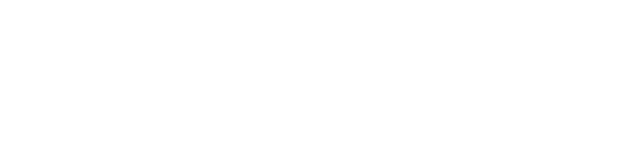
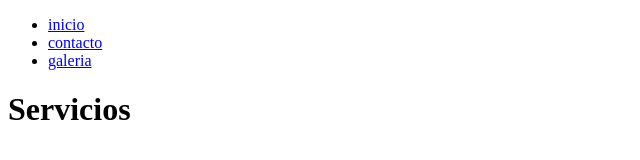
Before and after one commit to Cristfe/prueba1_git, a plain HTML site: page servicios.html in a window 1280 px wide. Shown: the whole page, without its empty margins (0-640 px from the left). Drawn offline with Linux system fonts and the light colour scheme.

Commit message:
Menu de navegacion implementado

```diff
--- a/servicios.html
+++ b/servicios.html
@@ -8,6 +8,22 @@
 </head>
 
 <body>
+    <header>
+        <nav>
+            <ul>
+                <li>
+                    <a href="index.html">inicio</a>
+                </li>
+                <li>
+                    <a href="contacto.html">contacto</a>
+                </li>
+                <li>
+                    <a href="galeria.html">galeria</a>
+                </li>
+            </ul>
+        </nav>
+    </header>
+    <h1>Servicios</h1>
 
 </body>
 
```
